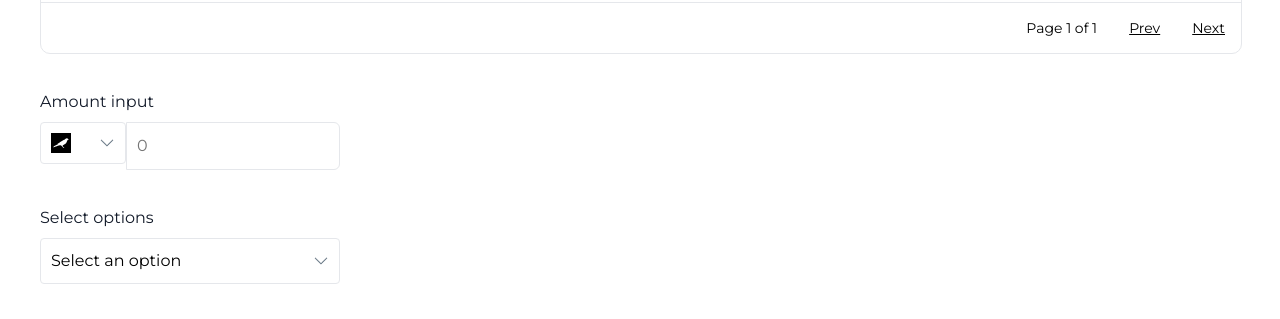
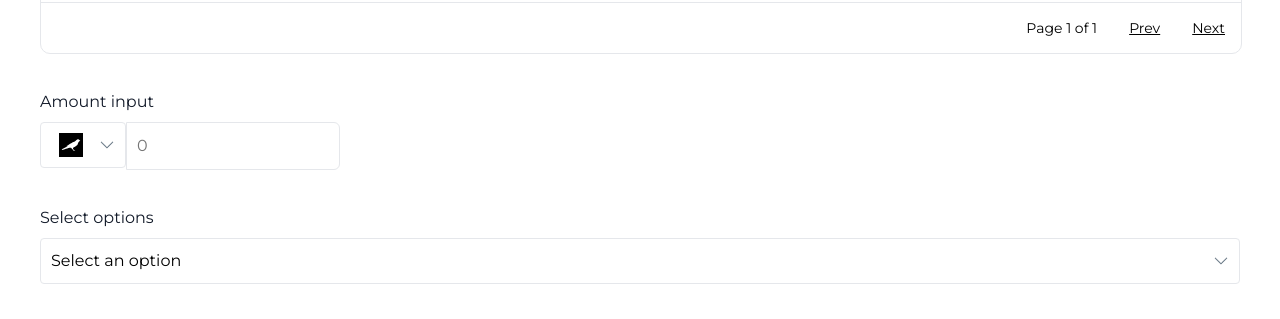
Before and after one commit to RegionX-Labs/RegionX-Components, a React (Vite) app: page / in a window 1280 px wide. Shown: the part 1480-1799 px from the top of the page. Built offline with nearby package versions, Linux system fonts and the light colour scheme.

Commit message:
select component improvements

```diff
--- a/package.json
+++ b/package.json
@@ -1,6 +1,6 @@
 {
   "name": "@region-x/components",
-  "version": "0.1.4",
+  "version": "0.1.5",
   "type": "module",
   "main": "dist/index.js",
   "module": "dist/index.es.js",
--- a/src/App.tsx
+++ b/src/App.tsx
@@ -10,9 +10,9 @@
 
 function App() {
   const selectOptions: SelectOption<string>[] = [
-    { value: 'option1', label: 'Option 1', icon: KSM },
-    { value: 'option2', label: 'Option 2', icon: DOT },
-    { value: 'option3', label: 'Option 3', icon: ETH }
+    { value: 'option1', label: 'Option 1', icon: <img src={KSM} width={24} style={{ margin: '0 .5rem'}} alt="arrow down" /> },
+    { value: 'option2', label: 'Option 2', icon: <img src={DOT} width={24} style={{ margin: '0.5rem'}} alt="arrow down" /> },
+    { value: 'option3', label: 'Option 3', icon: <img src={ETH} width={24} style={{ margin: '0 .5rem'}} alt="arrow down" /> }
   ];
 
   const testClickFunction = () => {
--- a/src/components/AmountInput/AmountInput.tsx
+++ b/src/components/AmountInput/AmountInput.tsx
@@ -1,15 +1,10 @@
 import React, { useState, useEffect } from 'react';
 import Select from '../Select/Select';
 import styles from './AmountInput.module.scss';
-
-interface SelectOption {
-  value: string;
-  label: string;
-  icon?: string;
-}
+import { SelectOption } from 'types/types';
 
 interface AmountInputProps {
-  currencyOptions: SelectOption[]; // Options for the currency selector
+  currencyOptions: SelectOption<string>[]; // Options for the currency selector
   onAmountChange?: (amount: string) => void; // Callback for amount input change
   onCurrencyChange?: (currency: string) => void; // Callback for currency change
   placeholder?: string;
--- a/src/components/Select/Select.module.scss
+++ b/src/components/Select/Select.module.scss
@@ -4,7 +4,6 @@
 .selectWrapper {
     position: relative;
     width: 100%;
-    max-width: 300px;
     @include Montserrat;
     font-size: 16px;
     line-height: 24px;
@@ -99,11 +98,5 @@
             border-bottom: 1px solid $gray3;
         }
     }
-
-    .optionIcon {
-      margin-right: 10px;
-      width: 20px;
-      height: 20px;
-    }
   }
 }
--- a/src/components/Select/Select.tsx
+++ b/src/components/Select/Select.tsx
@@ -67,7 +67,7 @@
       <div className={selectClassName} onClick={() => !disabled && setIsDropdownOpen(!isDropdownOpen)}>
         {selectedOption ? (
           <div className={styles["selectedOptionDisplay"]}>
-            {selectedOption.icon && <img src={selectedOption.icon} alt={selectedOption.label} className={styles["optionIcon"]} />}
+            {selectedOption.icon}
             {!showOnlySelectedIcon && <span>{selectedOption.label}</span>}
           </div>
         ) : 'Select an option'}
@@ -90,7 +90,7 @@
           <ul className={styles["selectDropdown-optionList"]}>
             {filteredOptions.map(option => (
               <li key={option.label} onClick={() => handleOptionClick(option.value)} className={`${styles['selectDropdown-optionList-optionItem']} ${option.value === selected ? styles['selected'] : ''}`}>
-                {option.icon && <img src={option.icon} alt={option.label} className={styles["optionIcon"]} />}
+                {option.icon}
                 {option.label}
               </li>
             ))}
--- a/src/types/types.ts
+++ b/src/types/types.ts
@@ -1,7 +1,9 @@
+import React from "react";
+
 export interface SelectOption<T> {
     value: T;
     label: string;
-    icon?: string;
+    icon?: React.ReactElement;
   }
 
 export interface RegionCardData {
```
